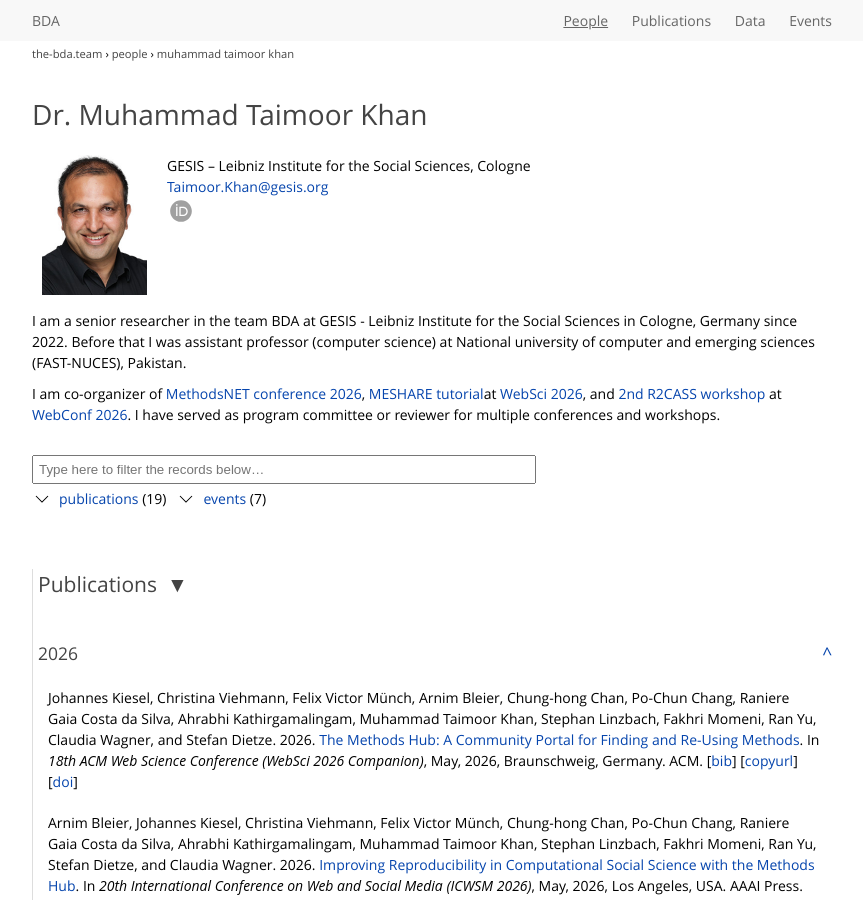
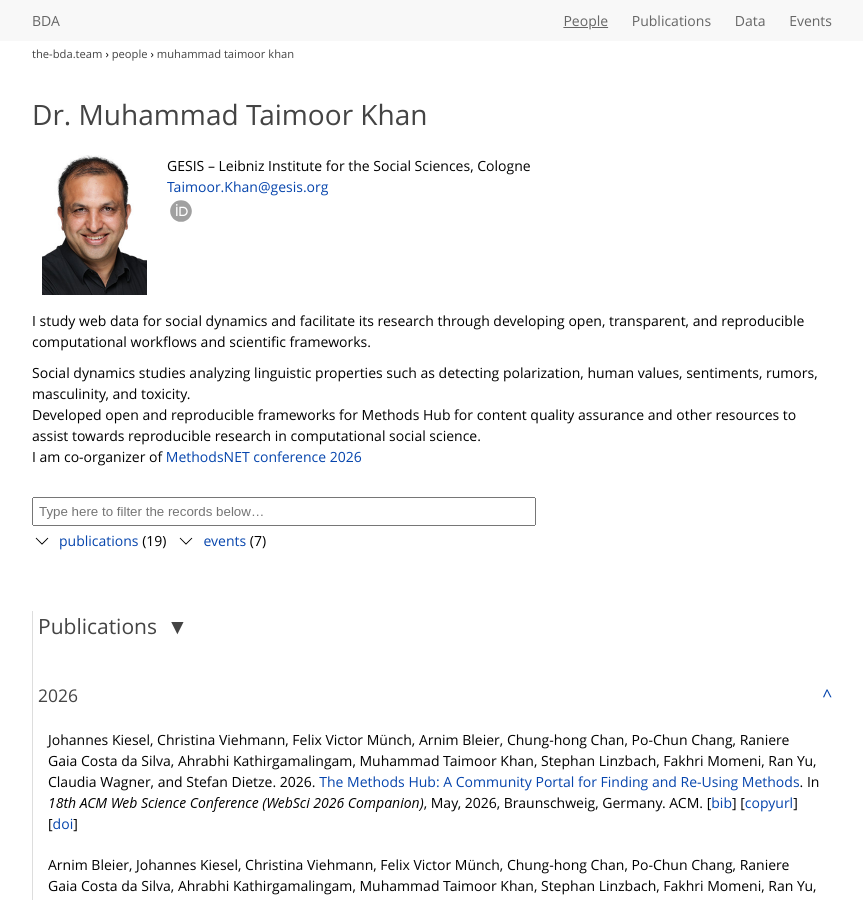
Before and after one commit to the-bda-team/the-bda-team-web, a Jekyll site: the page built from people/khan.html, in a window 1280 px wide and 900 px high. Shown: the whole window, without its empty margins (208-1071 px from the left). Built offline with Jekyll 4.4.1, drawn with Linux system fonts in a browser that asks for light colours; some web fonts are replaced.

Commit message:
Update khan.html

```diff
--- a/people/khan.html
+++ b/people/khan.html
@@ -3,6 +3,11 @@ layout: person
 ---
 
 <p>
-I am a senior researcher in the team BDA at GESIS - Leibniz Institute for the Social Sciences in Cologne, Germany since 2022. Before that I was assistant professor (computer science) at National university of computer and emerging sciences (FAST-NUCES), Pakistan.
-</p><p>
-I am co-organizer of <a href="https://methodsnet.org/conference/3rd-methodsnet-conference-2026/">MethodsNET conference 2026</a>, <a href="https://websci26.org/?page_id=705">MESHARE tutorial</a>at <a href="https://websci26.org/">WebSci 2026</a>, and <a href="https://www2026.thewebconf.org/accepted/workshops.html">2nd R2CASS workshop</a> at <a href="https://www2026.thewebconf.org/index.html">WebConf 2026</a>. I have served as program committee or reviewer for multiple conferences and workshops.                                                       </p>
+ I study web data for social dynamics and facilitate its research through developing open, transparent, and reproducible computational workflows and scientific frameworks.
+ <ul>
+   <li>Social dynamics studies analyzing linguistic properties such as detecting polarization, human values, sentiments, rumors, masculinity, and toxicity.</li>
+   <li>Developed open and reproducible frameworks for Methods Hub for content quality assurance and other resources to assist towards reproducible research in computational social science.</li>
+ </ul>
+
+I am co-organizer of <a href="https://methodsnet.org/conference/3rd-methodsnet-conference-2026/">MethodsNET conference 2026</a>
+</p>
```
